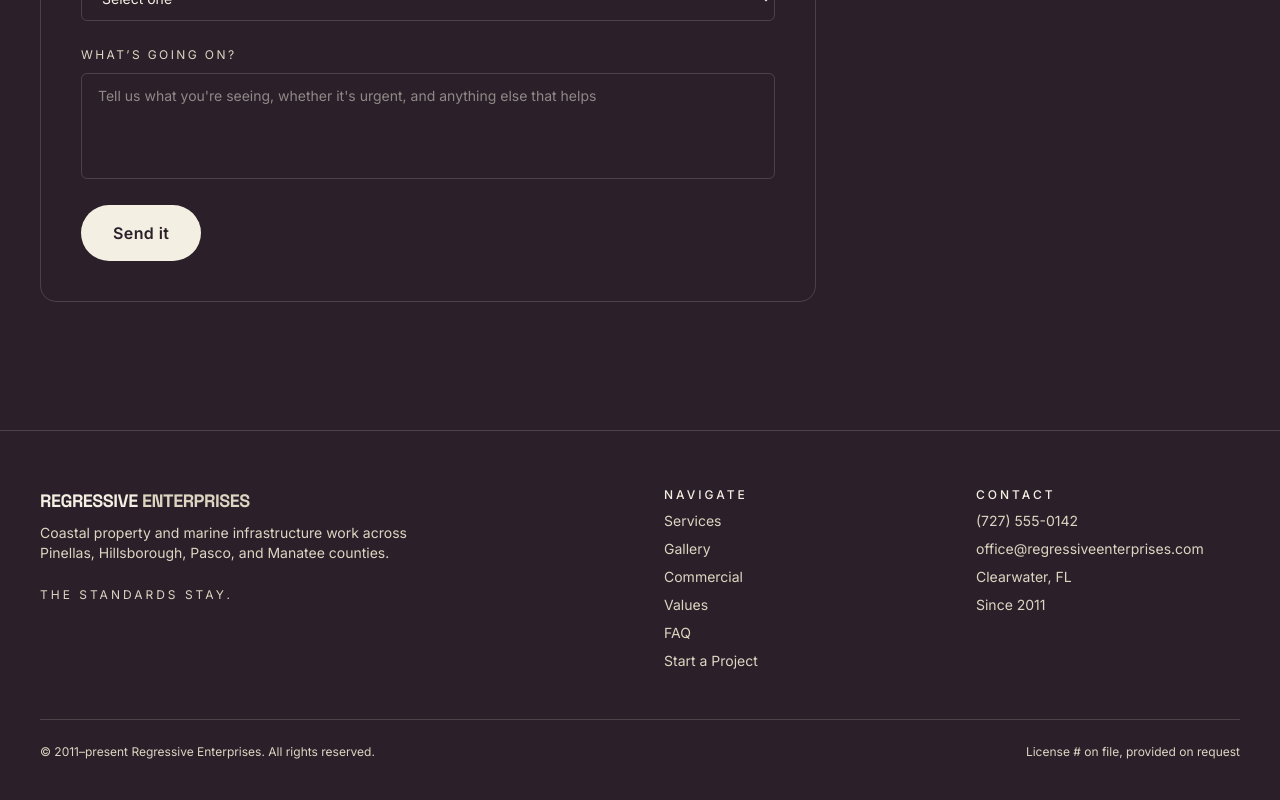
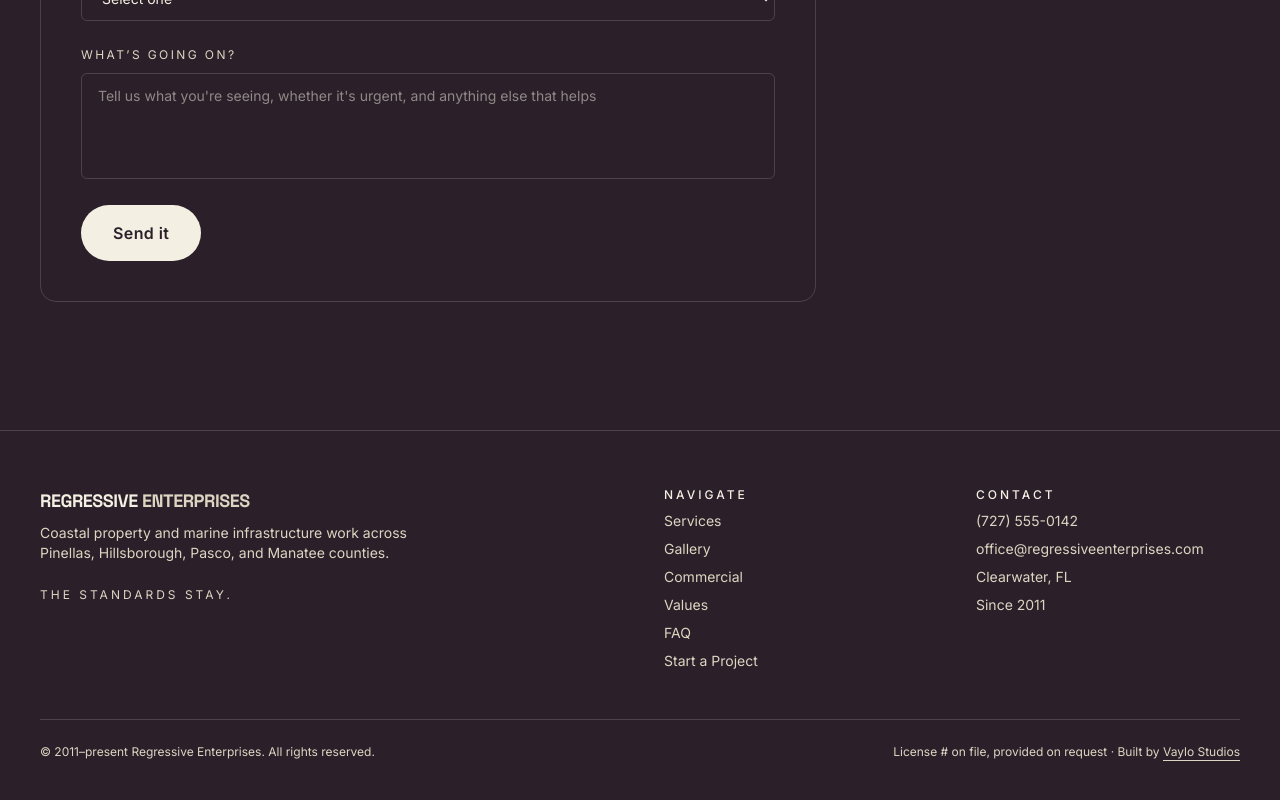
Before and after one commit to Vaylo-Studios/regressive-enterprises, a Next.js app: page / in a window 1280 px wide. Shown: the part 7811-8611 px from the top of the page. Built offline with nearby package versions, Linux system fonts and the light colour scheme.

Commit message:
Credit Vaylo Studios in the footer
Backlink for SEO, matching the pattern already on Vaylo's own products.

```diff
--- a/components/Footer.tsx
+++ b/components/Footer.tsx
@@ -72,7 +72,17 @@
 
       <div className="mx-auto mt-12 flex max-w-[1600px] flex-col gap-2 border-t hairline pt-6 text-xs text-ivory-dim sm:flex-row sm:items-center sm:justify-between">
         <span>&copy; {siteConfig.founded}&ndash;present {siteConfig.name}. All rights reserved.</span>
-        <span>{siteConfig.license.display}</span>
+        <span>
+          {siteConfig.license.display} &middot; Built by{" "}
+          <a
+            href="https://vaylostudios.com"
+            target="_blank"
+            rel="noopener noreferrer"
+            className="underline underline-offset-4 transition-colors hover:text-ivory"
+          >
+            Vaylo Studios
+          </a>
+        </span>
       </div>
     </footer>
   );
```
